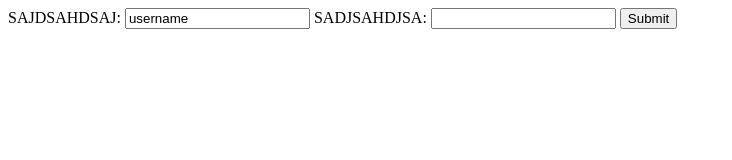
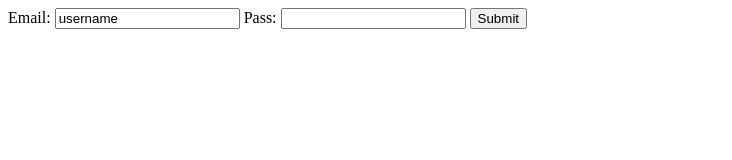
Before and after one commit to dnduc789/ecommerce-furni, a plain HTML site: page abc.html in a window 1280 px wide. Shown: the whole page, without its empty margins (0-732 px from the left). Drawn offline with Linux system fonts and the light colour scheme.

Commit message:
Fix cònlict

```diff
--- a/abc.html
+++ b/abc.html
@@ -7,9 +7,9 @@
 </head>
 <body>
     <form>
-        <label for="username">SAJDSAHDSAJ: </label>
+        <label for="username">Email: </label>
         <input type="text" id="username" value="username">
-        <label for="password">SADJSAHDJSA: </label>
+        <label for="password">Pass: </label>
         <input type="password" id="password">
         <input type="submit" value="Submit">
     </form>
```
